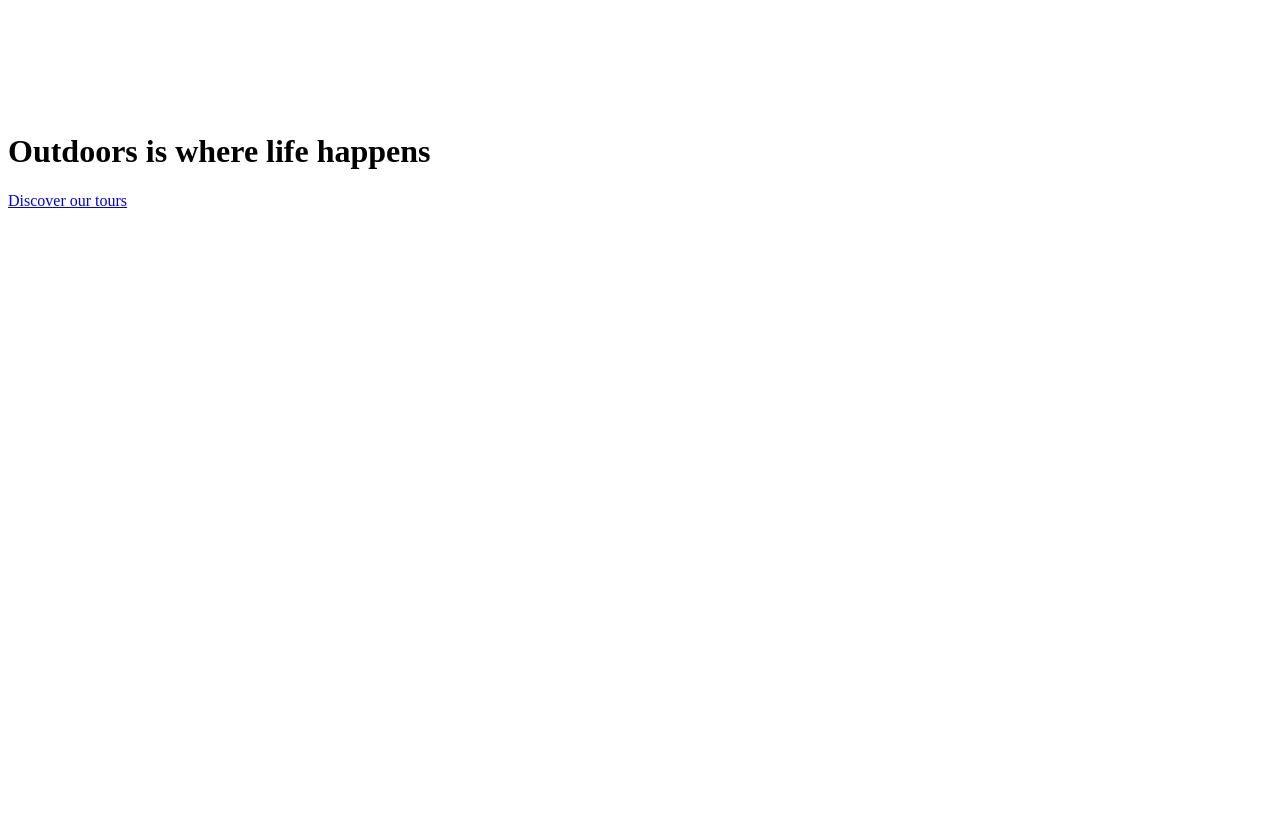
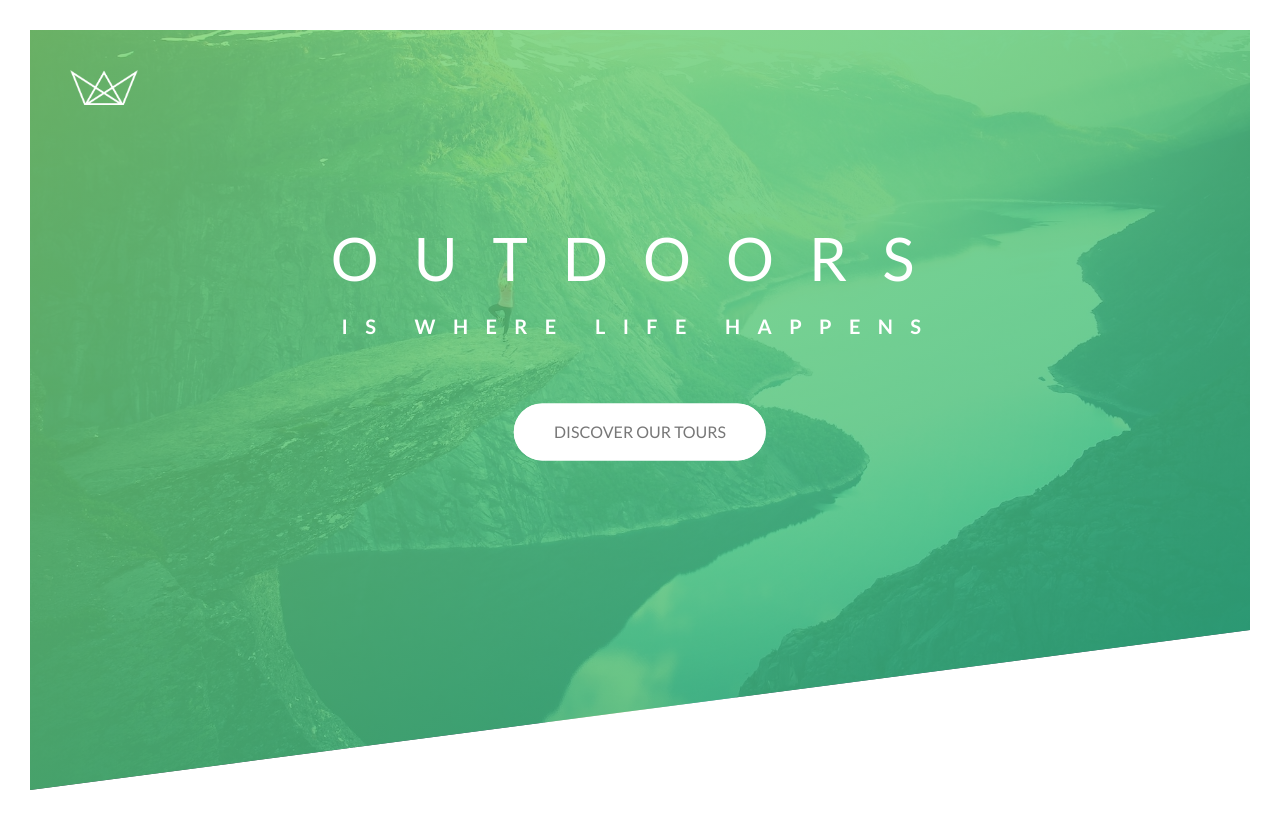
Before and after one commit to life423/Exploring-Natours-Advanced-CSS-SASS-A-Project-Optimized, a website: page index.html in a window 1280 px wide. Drawn offline with Linux system fonts and the light colour scheme.

```diff
--- a/package.json
+++ b/package.json
@@ -4,7 +4,7 @@
   "description": "",
   "main": "script.js",
   "scripts": {
-    "sass": "sass --watch sass/main.scss:css/style.css"
+    "sass": "sass --watch --no-source-map sass/main.scss:css/style.css"
   },
   "keywords": [],
   "author": "",
--- a/sass/abstracts/variables.scss
+++ b/sass/abstracts/variables.scss
@@ -0,0 +1,8 @@
+:root {
+    --light-green: #7ed56f;
+    --medium-green: #55c57a;
+    --dark-green: #28b485;
+    --default-font-family: "Lato", sans-serif;
+    --default-font-color: #777;
+
+  }
--- a/sass/base/animations.scss
+++ b/sass/base/animations.scss
@@ -0,0 +1,43 @@
+@keyframes moveInLeft {
+    0% {
+      opacity: 0;
+      transform: translateX(-100px);
+    }
+
+    80% {
+      transform: translateX(10px);
+    }
+
+    100% {
+      opacity: 1;
+      transform: translate(0);
+    }
+  }
+
+  @keyframes moveInRight {
+    0% {
+      opacity: 0;
+      transform: translateX(100px);
+    }
+
+    80% {
+      transform: translateX(-10px);
+    }
+
+    100% {
+      opacity: 1;
+      transform: translate(0);
+    }
+  }
+
+  @keyframes moveInBottom {
+    0% {
+      opacity: 0;
+      transform: translateY(30px);
+    }
+
+    100% {
+      opacity: 1;
+      transform: translateY(0);
+    }
+  }
--- a/sass/base/base.scss
+++ b/sass/base/base.scss
@@ -0,0 +1,14 @@
+* {
+    padding: 0;
+    margin: 0;
+    box-sizing: border-box;
+  }
+
+  body {
+    font-family: var(--default-font-family);
+    font-weight: 400;
+    font-size: 16px;
+    line-height: 1.7;
+    color: var(--default-font-color);
+    padding: 30px;
+  }
--- a/sass/components/button.scss
+++ b/sass/components/button.scss
@@ -0,0 +1,55 @@
+.btn:link,
+.btn:visited {
+  text-transform: uppercase;
+  text-decoration: none;
+  padding: 15px 40px;
+  display: inline-block;
+  border-radius: 100px;
+  transition: all 0.2s;
+  position: relative;
+}
+
+.btn:hover {
+  transform: translateY(-3px);
+  box-shadow: 0 10px 20px rgba(0, 0, 0, 0.2);
+}
+
+.btn:active {
+  transform: translateY(-1px);
+  box-shadow: 0 5px 10px rgba(0, 0, 0, 0.2);
+  border-radius: 100px;
+}
+
+.btn--white {
+  background-color: #fff;
+  color: #777;
+}
+
+.btn::after {
+  content: "";
+  display: inline-block;
+  height: 100%;
+  width: 100%;
+  border-radius: 100px;
+  position: absolute;
+  top: 0;
+  left: 0;
+  z-index: -1;
+  transition: all 0.4s;
+}
+
+.btn--white::after {
+  background-color: #fff;
+}
+
+/* when the button is hovered then apply some styles to the after pseudo element */
+.btn:hover::after {
+  transform: scaleX(1.4) scaleY(1.6);
+  opacity: 0;
+}
+
+.btn--animated {
+  animation: moveInBottom 0.5s ease-out 0.75s;
+  /* applies the 0 percent part of the animation before the animation starts with animation-fill-mode */
+  animation-fill-mode: backwards;
+}
--- a/sass/layout/header.scss
+++ b/sass/layout/header.scss
@@ -0,0 +1,54 @@
+.header {
+    height: 95vh;
+    background-image: linear-gradient(
+        to right bottom,
+        rgba(126, 213, 111, 0.8),
+        rgba(40, 180, 133, 0.8)
+      ),
+      url(../img/hero.jpg);
+    background-size: cover;
+    background-position: top;
+    position: relative;
+    clip-path: polygon(0 0, 100% 0%, 100% 75vh, 0 100%);
+  }
+
+  .header__logo-box {
+    position: absolute;
+    top: 40px;
+    left: 40px;
+  }
+
+  .header__logo {
+    height: 35px;
+  }
+
+  .header__text-box {
+    position: absolute;
+    top: 40%;
+    left: 50%;
+    transform: translate(-50%, -50%);
+    text-align: center;
+  }
+
+  .heading-primary {
+    color: #fff;
+    text-transform: uppercase;
+    margin-bottom: 60px;
+  }
+
+  .heading-primary--main {
+    display: block;
+    font-size: 60px;
+    font-weight: 400;
+    letter-spacing: 35px;
+    transform-origin: center center;
+    animation: moveInLeft 1s ease-out;
+  }
+
+  .heading-primary--sub {
+    display: block;
+    font-size: 20px;
+    font-weight: 700;
+    letter-spacing: 17.4px;
+    animation: moveInRight 1s ease-out;
+  }
```
Also changed, not shown: css/style.css, 1 other file.
